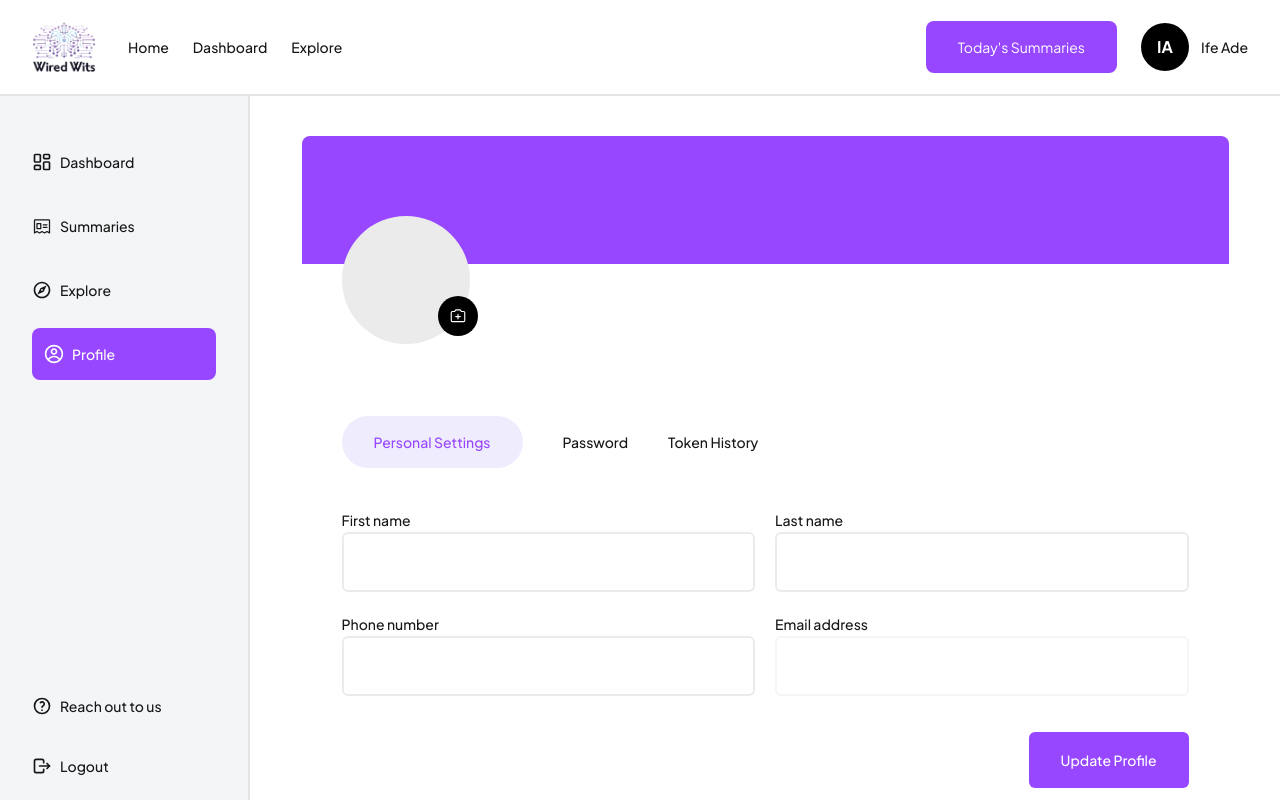
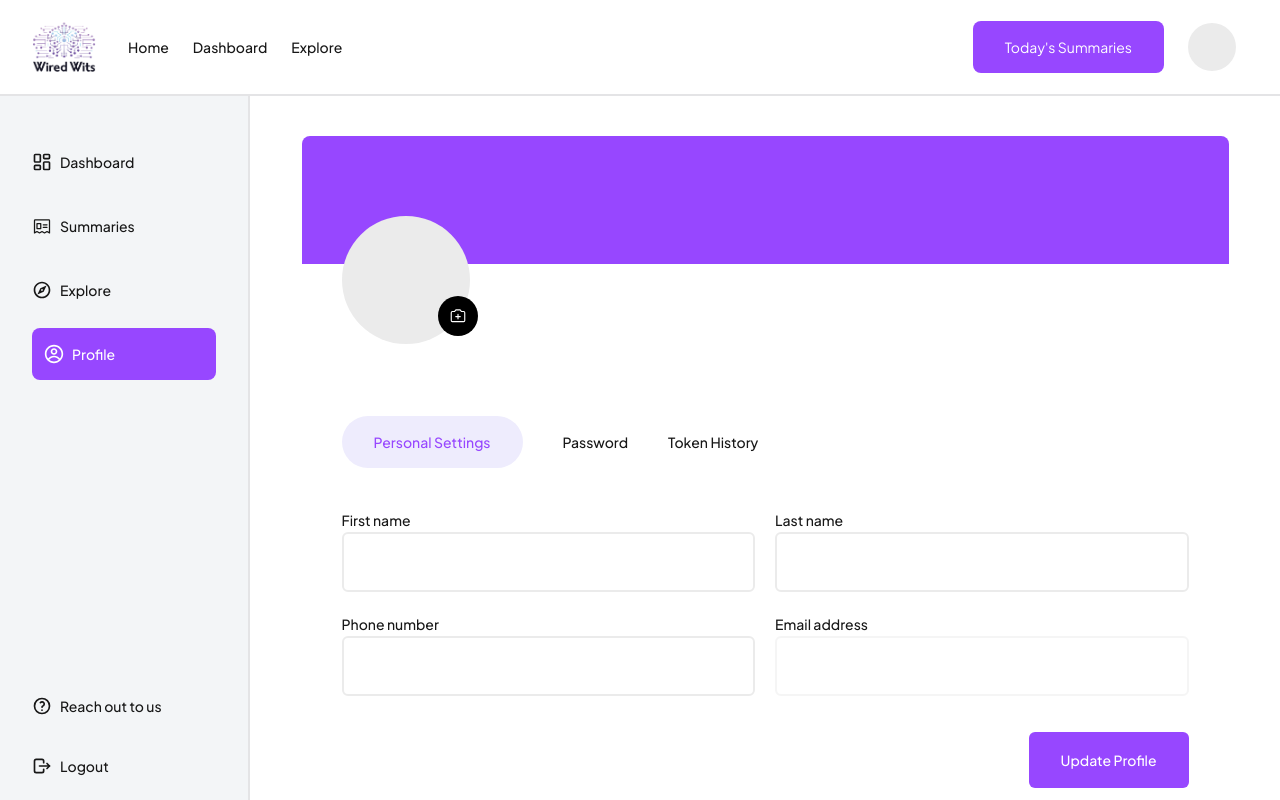
Before and after one commit to ieadeleke/wiredwits, a Next.js app: page /account/settings in a window 1280 px wide. Built offline with nearby package versions, Linux system fonts and the light colour scheme.

Commit message:
app setup

```diff
--- a/src/components/layout/account/layout.tsx
+++ b/src/components/layout/account/layout.tsx
@@ -2,6 +2,8 @@ import Image from "next/image";
 import SideNav from "./sidenav";
 import Logo from "@/assets/images/logo.png";
 import Link from "next/link";
+import { useContext } from "react";
+import UserContext from "@/context/UserContext";
 
 interface LayoutProps {
     children: React.ReactElement,
@@ -9,6 +11,10 @@ interface LayoutProps {
 }
 
 const AuthLayout = (props: LayoutProps) => {
+
+    const { updateUser, user } = useContext(UserContext);
+
+
     return (
         <div className="fle h-[100vh] overflow-hidden">
             <div className="h-[12vh] flex items-center border-b-2 border-solid border-[#E4E4E6] w-full px-8">
@@ -31,10 +37,19 @@ const AuthLayout = (props: LayoutProps) => {
                         <div className="flex gap-6 items-center">
                             <Link href="" className="bg-primary text-sm text-white rounded-lg py-4 px-8">Today&apos;s Summaries</Link>
                             <div className="flex items-center gap-3">
-                                <div className="size-12 bg-black rounded-full flex items-center justify-center">
-                                    <h3 className="text-base text-white uppercase font-bold">IA</h3>
-                                </div>
-                                <h4 className="text-sm font-medium">Ife Ade</h4>
+                                {user?.profile_picture ? (
+                                    <img
+                                        src={user?.profile_picture}
+                                        alt="profile" className="size-32 rounded-full object-center object-cover"
+                                    />
+                                ) : (
+                                    <div className="size-12 rounded-full bg-[#EBEBEB] relative flex items-center justify-center">
+                                        <h4 className="text-black uppercase font-medium text-base">
+                                            {user?.first_name?.slice(0, 1)} {user?.last_name?.slice(0, 1)}
+                                        </h4>
+                                    </div>
+                                )}
+                                <h4 className="text-sm font-medium">{user?.first_name} {user?.last_name}</h4>
                             </div>
                         </div>
                     </div>
```
